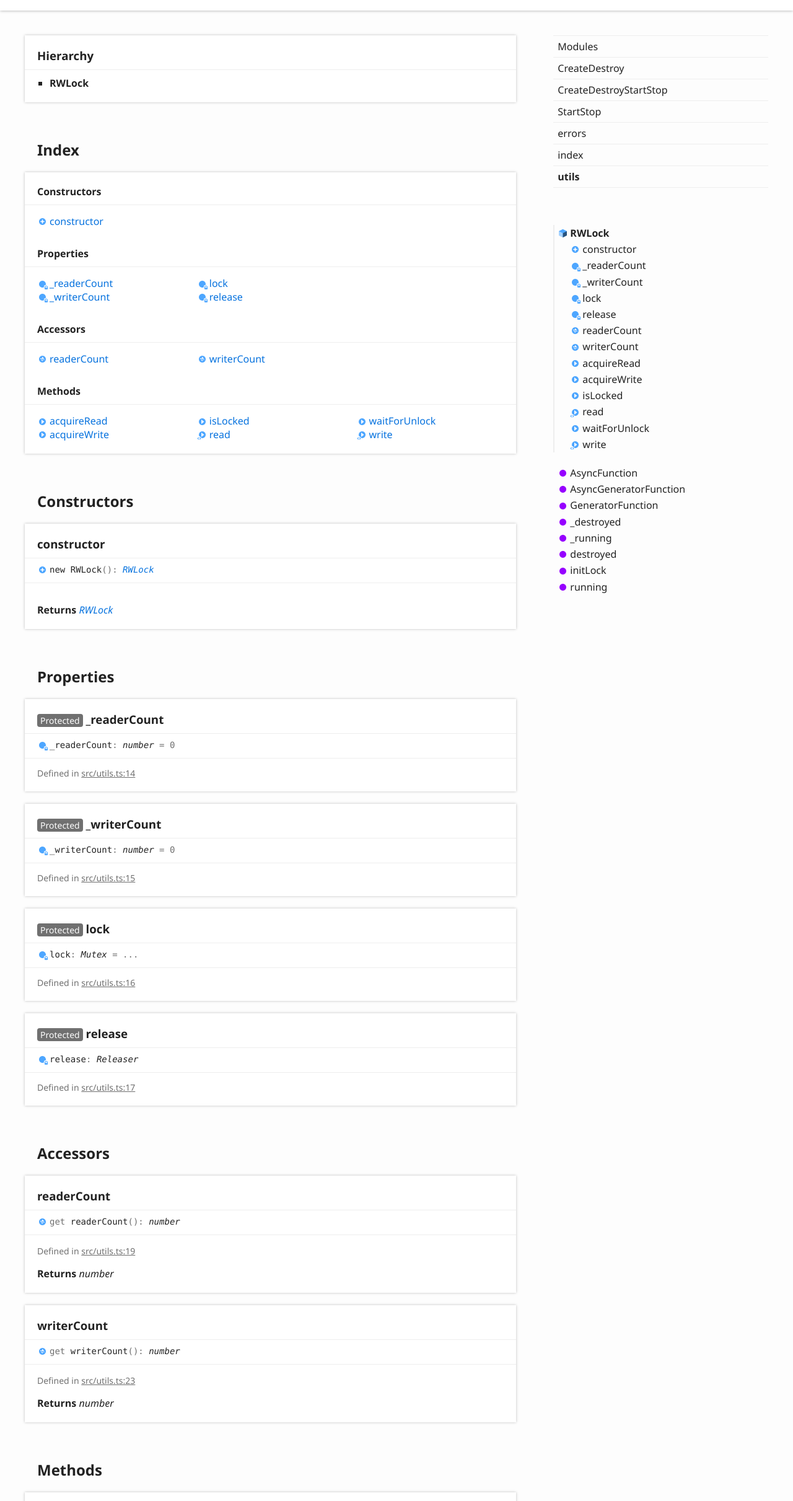
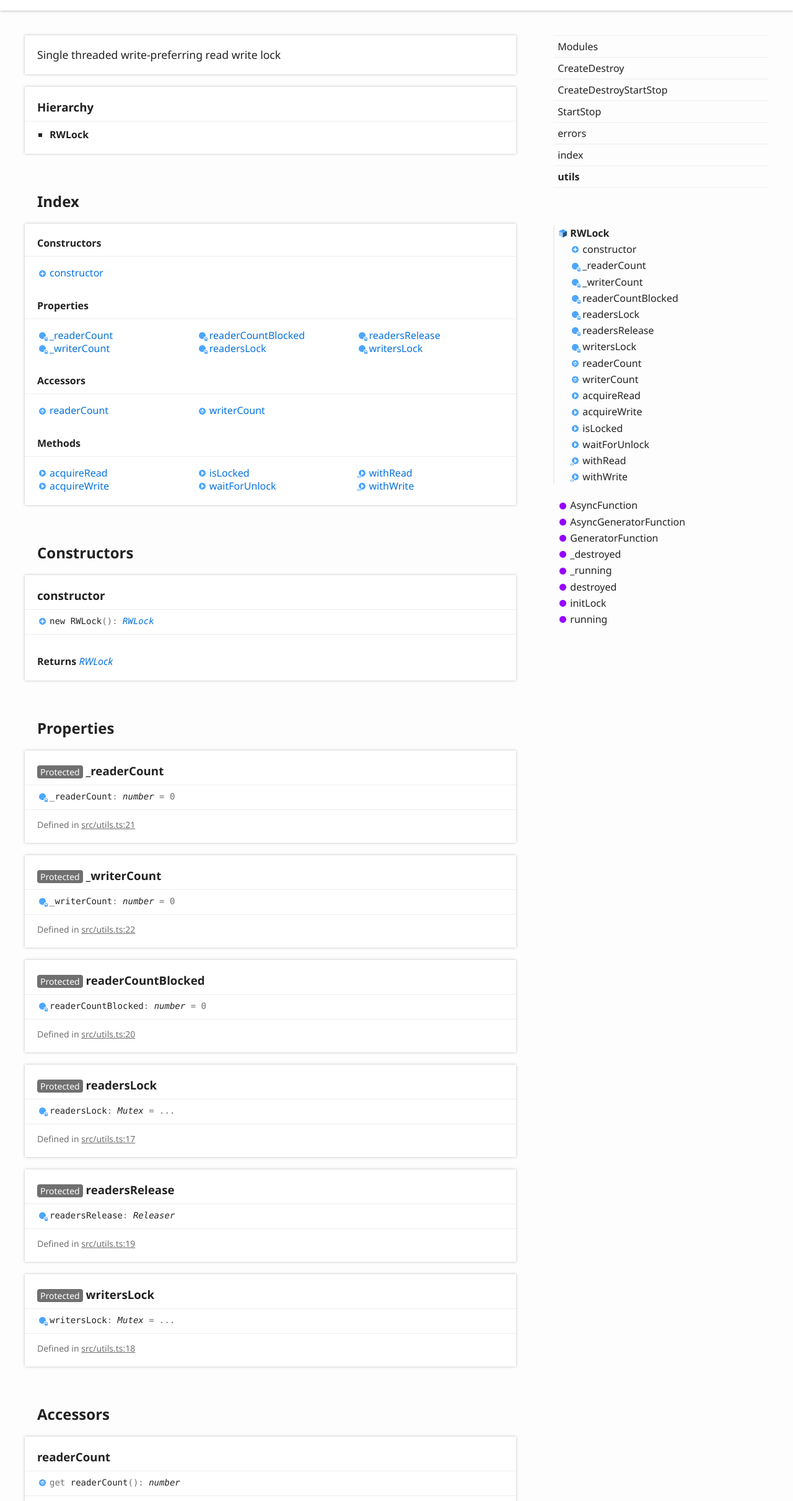
Before and after one commit to MatrixAI/js-async-init, a website: page docs/classes/utils.RWLock.html in a window 1280 px wide. Shown: the part 138-2560 px from the top of the page at 62% size. Drawn offline with Linux system fonts and the light colour scheme.

Commit message:
Updated docs

```diff
--- a/docs/classes/utils.RWLock.html
+++ b/docs/classes/utils.RWLock.html
@@ -68,6 +68,13 @@
 <div class="container container-main">
 	<div class="row">
 		<div class="col-8 col-content">
+			<section class="tsd-panel tsd-comment">
+				<div class="tsd-comment tsd-typography">
+					<div class="lead">
+						<p>Single threaded write-preferring read write lock</p>
+					</div>
+				</div>
+			</section>
 			<section class="tsd-panel tsd-hierarchy">
 				<h3>Hierarchy</h3>
 				<ul class="tsd-hierarchy">
@@ -91,8 +98,10 @@
 							<ul class="tsd-index-list">
 								<li class="tsd-kind-property tsd-parent-kind-class tsd-is-protected"><a href="utils.RWLock.html#_readerCount" class="tsd-kind-icon">_reader<wbr>Count</a></li>
 								<li class="tsd-kind-property tsd-parent-kind-class tsd-is-protected"><a href="utils.RWLock.html#_writerCount" class="tsd-kind-icon">_writer<wbr>Count</a></li>
-								<li class="tsd-kind-property tsd-parent-kind-class tsd-is-protected"><a href="utils.RWLock.html#lock" class="tsd-kind-icon">lock</a></li>
-								<li class="tsd-kind-property tsd-parent-kind-class tsd-is-protected"><a href="utils.RWLock.html#release" class="tsd-kind-icon">release</a></li>
+								<li class="tsd-kind-property tsd-parent-kind-class tsd-is-protected"><a href="utils.RWLock.html#readerCountBlocked" class="tsd-kind-icon">reader<wbr>Count<wbr>Blocked</a></li>
+								<li class="tsd-kind-property tsd-parent-kind-class tsd-is-protected"><a href="utils.RWLock.html#readersLock" class="tsd-kind-icon">readers<wbr>Lock</a></li>
+								<li class="tsd-kind-property tsd-parent-kind-class tsd-is-protected"><a href="utils.RWLock.html#readersRelease" class="tsd-kind-icon">readers<wbr>Release</a></li>
+								<li class="tsd-kind-property tsd-parent-kind-class tsd-is-protected"><a href="utils.RWLock.html#writersLock" class="tsd-kind-icon">writers<wbr>Lock</a></li>
 							</ul>
 						</section>
 						<section class="tsd-index-section ">
@@ -108,9 +117,9 @@
 								<li class="tsd-kind-method tsd-parent-kind-class"><a href="utils.RWLock.html#acquireRead" class="tsd-kind-icon">acquire<wbr>Read</a></li>
 								<li class="tsd-kind-method tsd-parent-kind-class"><a href="utils.RWLock.html#acquireWrite" class="tsd-kind-icon">acquire<wbr>Write</a></li>
 								<li class="tsd-kind-method tsd-parent-kind-class"><a href="utils.RWLock.html#isLocked" class="tsd-kind-icon">is<wbr>Locked</a></li>
-								<li class="tsd-kind-method tsd-parent-kind-class tsd-has-type-parameter"><a href="utils.RWLock.html#read" class="tsd-kind-icon">read</a></li>
 								<li class="tsd-kind-method tsd-parent-kind-class"><a href="utils.RWLock.html#waitForUnlock" class="tsd-kind-icon">wait<wbr>For<wbr>Unlock</a></li>
-								<li class="tsd-kind-method tsd-parent-kind-class tsd-has-type-parameter"><a href="utils.RWLock.html#write" class="tsd-kind-icon">write</a></li>
+								<li class="tsd-kind-method tsd-parent-kind-class tsd-has-type-parameter"><a href="utils.RWLock.html#withRead" class="tsd-kind-icon">with<wbr>Read</a></li>
+								<li class="tsd-kind-method tsd-parent-kind-class tsd-has-type-parameter"><a href="utils.RWLock.html#withWrite" class="tsd-kind-icon">with<wbr>Write</a></li>
 							</ul>
 						</section>
 					</div>
@@ -141,7 +150,7 @@
 					<div class="tsd-signature tsd-kind-icon">_reader<wbr>Count<span class="tsd-signature-symbol">:</span> <span class="tsd-signature-type">number</span><span class="tsd-signature-symbol"> = 0</span></div>
 					<aside class="tsd-sources">
 						<ul>
-							<li>Defined in <a href="https://github.com/MatrixAI/js-async-init/blob/master/src/utils.ts#L14">src/utils.ts:14</a></li>
+							<li>Defined in <a href="https://github.com/MatrixAI/js-async-init/blob/master/src/utils.ts#L21">src/utils.ts:21</a></li>
 						</ul>
 					</aside>
 				</section>
@@ -151,27 +160,47 @@
 					<div class="tsd-signature tsd-kind-icon">_writer<wbr>Count<span class="tsd-signature-symbol">:</span> <span class="tsd-signature-type">number</span><span class="tsd-signature-symbol"> = 0</span></div>
 					<aside class="tsd-sources">
 						<ul>
-							<li>Defined in <a href="https://github.com/MatrixAI/js-async-init/blob/master/src/utils.ts#L15">src/utils.ts:15</a></li>
+							<li>Defined in <a href="https://github.com/MatrixAI/js-async-init/blob/master/src/utils.ts#L22">src/utils.ts:22</a></li>
 						</ul>
 					</aside>
 				</section>
 				<section class="tsd-panel tsd-member tsd-kind-property tsd-parent-kind-class tsd-is-protected">
-					<a name="lock" class="tsd-anchor"></a>
-					<h3><span class="tsd-flag ts-flagProtected">Protected</span> lock</h3>
-					<div class="tsd-signature tsd-kind-icon">lock<span class="tsd-signature-symbol">:</span> <span class="tsd-signature-type">Mutex</span><span class="tsd-signature-symbol"> = ...</span></div>
+					<a name="readerCountBlocked" class="tsd-anchor"></a>
+					<h3><span class="tsd-flag ts-flagProtected">Protected</span> reader<wbr>Count<wbr>Blocked</h3>
+					<div class="tsd-signature tsd-kind-icon">reader<wbr>Count<wbr>Blocked<span class="tsd-signature-symbol">:</span> <span class="tsd-signature-type">number</span><span class="tsd-signature-symbol"> = 0</span></div>
 					<aside class="tsd-sources">
 						<ul>
-							<li>Defined in <a href="https://github.com/MatrixAI/js-async-init/blob/master/src/utils.ts#L16">src/utils.ts:16</a></li>
+							<li>Defined in <a href="https://github.com/MatrixAI/js-async-init/blob/master/src/utils.ts#L20">src/utils.ts:20</a></li>
 						</ul>
 					</aside>
 				</section>
 				<section class="tsd-panel tsd-member tsd-kind-property tsd-parent-kind-class tsd-is-protected">
-					<a name="release" class="tsd-anchor"></a>
-					<h3><span class="tsd-flag ts-flagProtected">Protected</span> release</h3>
-					<div class="tsd-signature tsd-kind-icon">release<span class="tsd-signature-symbol">:</span> <span class="tsd-signature-type">Releaser</span></div>
+					<a name="readersLock" class="tsd-anchor"></a>
+					<h3><span class="tsd-flag ts-flagProtected">Protected</span> readers<wbr>Lock</h3>
+					<div class="tsd-signature tsd-kind-icon">readers<wbr>Lock<span class="tsd-signature-symbol">:</span> <span class="tsd-signature-type">Mutex</span><span class="tsd-signature-symbol"> = ...</span></div>
 					<aside class="tsd-sources">
 						<ul>
 							<li>Defined in <a href="https://github.com/MatrixAI/js-async-init/blob/master/src/utils.ts#L17">src/utils.ts:17</a></li>
+						</ul>
+					</aside>
+				</section>
+				<section class="tsd-panel tsd-member tsd-kind-property tsd-parent-kind-class tsd-is-protected">
+					<a name="readersRelease" class="tsd-anchor"></a>
+					<h3><span class="tsd-flag ts-flagProtected">Protected</span> readers<wbr>Release</h3>
+					<div class="tsd-signature tsd-kind-icon">readers<wbr>Release<span class="tsd-signature-symbol">:</span> <span class="tsd-signature-type">Releaser</span></div>
+					<aside class="tsd-sources">
+						<ul>
+							<li>Defined in <a href="https://github.com/MatrixAI/js-async-init/blob/master/src/utils.ts#L19">src/utils.ts:19</a></li>
+						</ul>
+					</aside>
+				</section>
+				<section class="tsd-panel tsd-member tsd-kind-property tsd-parent-kind-class tsd-is-protected">
+					<a name="writersLock" class="tsd-anchor"></a>
+					<h3><span class="tsd-flag ts-flagProtected">Protected</span> writers<wbr>Lock</h3>
+					<div class="tsd-signature tsd-kind-icon">writers<wbr>Lock<span class="tsd-signature-symbol">:</span> <span class="tsd-signature-type">Mutex</span><span class="tsd-signature-symbol"> = ...</span></div>
+					<aside class="tsd-sources">
+						<ul>
+							<li>Defined in <a href="https://github.com/MatrixAI/js-async-init/blob/master/src/utils.ts#L18">src/utils.ts:18</a></li>
 						</ul>
 					</aside>
 				</section>
@@ -188,7 +217,7 @@
 						<li class="tsd-description">
 							<aside class="tsd-sources">
 								<ul>
-									<li>Defined in <a href="https://github.com/MatrixAI/js-async-init/blob/master/src/utils.ts#L19">src/utils.ts:19</a></li>
+									<li>Defined in <a href="https://github.com/MatrixAI/js-async-init/blob/master/src/utils.ts#L24">src/utils.ts:24</a></li>
 								</ul>
 							</aside>
 							<h4 class="tsd-returns-title">Returns <span class="tsd-signature-type">number</span></h4>
@@ -205,7 +234,7 @@
 						<li class="tsd-description">
 							<aside class="tsd-sources">
 								<ul>
-									<li>Defined in <a href="https://github.com/MatrixAI/js-async-init/blob/master/src/utils.ts#L23">src/utils.ts:23</a></li>
+									<li>Defined in <a href="https://github.com/MatrixAI/js-async-init/blob/master/src/utils.ts#L28">src/utils.ts:28</a></li>
 								</ul>
 							</aside>
 							<h4 class="tsd-returns-title">Returns <span class="tsd-signature-type">number</span></h4>
@@ -225,7 +254,7 @@
 						<li class="tsd-description">
 							<aside class="tsd-sources">
 								<ul>
-									<li>Defined in <a href="https://github.com/MatrixAI/js-async-init/blob/master/src/utils.ts#L55">src/utils.ts:55</a></li>
+									<li>Defined in <a href="https://github.com/MatrixAI/js-async-init/blob/master/src/utils.ts#L50">src/utils.ts:50</a></li>
 								</ul>
 							</aside>
 							<h4 class="tsd-returns-title">Returns <span class="tsd-signature-type">Promise</span><span class="tsd-signature-symbol">&lt;</span><span class="tsd-signature-symbol">(</span><span class="tsd-signature-symbol">)</span><span class="tsd-signature-symbol"> =&gt; </span><span class="tsd-signature-type">void</span><span class="tsd-signature-symbol">&gt;</span></h4>
@@ -259,24 +288,41 @@
 						<li class="tsd-description">
 							<aside class="tsd-sources">
 								<ul>
-									<li>Defined in <a href="https://github.com/MatrixAI/js-async-init/blob/master/src/utils.ts#L79">src/utils.ts:79</a></li>
+									<li>Defined in <a href="https://github.com/MatrixAI/js-async-init/blob/master/src/utils.ts#L81">src/utils.ts:81</a></li>
 								</ul>
 							</aside>
 							<h4 class="tsd-returns-title">Returns <span class="tsd-signature-type">boolean</span></h4>
 						</li>
 					</ul>
 				</section>
-				<section class="tsd-panel tsd-member tsd-kind-method tsd-parent-kind-class tsd-has-type-parameter">
-					<a name="read" class="tsd-anchor"></a>
-					<h3>read</h3>
-					<ul class="tsd-signatures tsd-kind-method tsd-parent-kind-class tsd-has-type-parameter">
-						<li class="tsd-signature tsd-kind-icon">read&lt;T&gt;<span class="tsd-signature-symbol">(</span>f<span class="tsd-signature-symbol">: </span><span class="tsd-signature-symbol">(</span><span class="tsd-signature-symbol">)</span><span class="tsd-signature-symbol"> =&gt; </span><span class="tsd-signature-type">Promise</span><span class="tsd-signature-symbol">&lt;</span><span class="tsd-signature-type">T</span><span class="tsd-signature-symbol">&gt;</span><span class="tsd-signature-symbol">)</span><span class="tsd-signature-symbol">: </span><span class="tsd-signature-type">Promise</span><span class="tsd-signature-symbol">&lt;</span><span class="tsd-signature-type">T</span><span class="tsd-signature-symbol">&gt;</span></li>
+				<section class="tsd-panel tsd-member tsd-kind-method tsd-parent-kind-class">
+					<a name="waitForUnlock" class="tsd-anchor"></a>
+					<h3>wait<wbr>For<wbr>Unlock</h3>
+					<ul class="tsd-signatures tsd-kind-method tsd-parent-kind-class">
+						<li class="tsd-signature tsd-kind-icon">wait<wbr>For<wbr>Unlock<span class="tsd-signature-symbol">(</span><span class="tsd-signature-symbol">)</span><span class="tsd-signature-symbol">: </span><span class="tsd-signature-type">Promise</span><span class="tsd-signature-symbol">&lt;</span><span class="tsd-signature-type">void</span><span class="tsd-signature-symbol">&gt;</span></li>
 					</ul>
 					<ul class="tsd-descriptions">
 						<li class="tsd-description">
 							<aside class="tsd-sources">
 								<ul>
-									<li>Defined in <a href="https://github.com/MatrixAI/js-async-init/blob/master/src/utils.ts#L27">src/utils.ts:27</a></li>
+									<li>Defined in <a href="https://github.com/MatrixAI/js-async-init/blob/master/src/utils.ts#L85">src/utils.ts:85</a></li>
+								</ul>
+							</aside>
+							<h4 class="tsd-returns-title">Returns <span class="tsd-signature-type">Promise</span><span class="tsd-signature-symbol">&lt;</span><span class="tsd-signature-type">void</span><span class="tsd-signature-symbol">&gt;</span></h4>
+						</li>
+					</ul>
+				</section>
+				<section class="tsd-panel tsd-member tsd-kind-method tsd-parent-kind-class tsd-has-type-parameter">
+					<a name="withRead" class="tsd-anchor"></a>
+					<h3>with<wbr>Read</h3>
+					<ul class="tsd-signatures tsd-kind-method tsd-parent-kind-class tsd-has-type-parameter">
+						<li class="tsd-signature tsd-kind-icon">with<wbr>Read&lt;T&gt;<span class="tsd-signature-symbol">(</span>f<span class="tsd-signature-symbol">: </span><span class="tsd-signature-symbol">(</span><span class="tsd-signature-symbol">)</span><span class="tsd-signature-symbol"> =&gt; </span><span class="tsd-signature-type">Promise</span><span class="tsd-signature-symbol">&lt;</span><span class="tsd-signature-type">T</span><span class="tsd-signature-symbol">&gt;</span><span class="tsd-signature-symbol">)</span><span class="tsd-signature-symbol">: </span><span class="tsd-signature-type">Promise</span><span class="tsd-signature-symbol">&lt;</span><span class="tsd-signature-type">T</span><span class="tsd-signature-symbol">&gt;</span></li>
+					</ul>
+					<ul class="tsd-descriptions">
+						<li class="tsd-description">
+							<aside class="tsd-sources">
+								<ul>
+									<li>Defined in <a href="https://github.com/MatrixAI/js-async-init/blob/master/src/utils.ts#L32">src/utils.ts:32</a></li>
 								</ul>
 							</aside>
 							<h4 class="tsd-type-parameters-title">Type parameters</h4>
@@ -307,34 +353,17 @@
 						</li>
 					</ul>
 				</section>
-				<section class="tsd-panel tsd-member tsd-kind-method tsd-parent-kind-class">
-					<a name="waitForUnlock" class="tsd-anchor"></a>
-					<h3>wait<wbr>For<wbr>Unlock</h3>
-					<ul class="tsd-signatures tsd-kind-method tsd-parent-kind-class">
-						<li class="tsd-signature tsd-kind-icon">wait<wbr>For<wbr>Unlock<span class="tsd-signature-symbol">(</span><span class="tsd-signature-symbol">)</span><span class="tsd-signature-symbol">: </span><span class="tsd-signature-type">Promise</span><span class="tsd-signature-symbol">&lt;</span><span class="tsd-signature-type">void</span><span class="tsd-signature-symbol">&gt;</span></li>
+				<section class="tsd-panel tsd-member tsd-kind-method tsd-parent-kind-class tsd-has-type-parameter">
+					<a name="withWrite" class="tsd-anchor"></a>
+					<h3>with<wbr>Write</h3>
+					<ul class="tsd-signatures tsd-kind-method tsd-parent-kind-class tsd-has-type-parameter">
+						<li class="tsd-signature tsd-kind-icon">with<wbr>Write&lt;T&gt;<span class="tsd-signature-symbol">(</span>f<span class="tsd-signature-symbol">: </span><span class="tsd-signature-symbol">(</span><span class="tsd-signature-symbol">)</span><span class="tsd-signature-symbol"> =&gt; </span><span class="tsd-signature-type">Promise</span><span class="tsd-signature-symbol">&lt;</span><span class="tsd-signature-type">T</span><span class="tsd-signature-symbol">&gt;</span><span class="tsd-signature-symbol">)</span><span class="tsd-signature-symbol">: </span><span class="tsd-signature-type">Promise</span><span class="tsd-signature-symbol">&lt;</span><span class="tsd-signature-type">T</span><span class="tsd-signature-symbol">&gt;</span></li>
 					</ul>
 					<ul class="tsd-descriptions">
 						<li class="tsd-description">
 							<aside class="tsd-sources">
 								<ul>
-									<li>Defined in <a href="https://github.com/MatrixAI/js-async-init/blob/master/src/utils.ts#L83">src/utils.ts:83</a></li>
-								</ul>
-							</aside>
-							<h4 class="tsd-returns-title">Returns <span class="tsd-signature-type">Promise</span><span class="tsd-signature-symbol">&lt;</span><span class="tsd-signature-type">void</span><span class="tsd-signature-symbol">&gt;</span></h4>
-						</li>
-					</ul>
-				</section>
-				<section class="tsd-panel tsd-member tsd-kind-method tsd-parent-kind-class tsd-has-type-parameter">
-					<a name="write" class="tsd-anchor"></a>
-					<h3>write</h3>
-					<ul class="tsd-signatures tsd-kind-method tsd-parent-kind-class tsd-has-type-parameter">
-						<li class="tsd-signature tsd-kind-icon">write&lt;T&gt;<span class="tsd-signature-symbol">(</span>f<span class="tsd-signature-symbol">: </span><span class="tsd-signature-symbol">(</span><span class="tsd-signature-symbol">)</span><span class="tsd-signature-symbol"> =&gt; </span><span class="tsd-signature-type">Promise</span><span class="tsd-signature-symbol">&lt;</span><span class="tsd-signature-type">T</span><span class="tsd-signature-symbol">&gt;</span><span class="tsd-signature-symbol">)</span><span class="tsd-signature-symbol">: </span><span class="tsd-signature-type">Promise</span><span class="tsd-signature-symbol">&lt;</span><span class="tsd-signature-type">T</span><span class="tsd-signature-symbol">&gt;</span></li>
-					</ul>
-					<ul class="tsd-descriptions">
-						<li class="tsd-description">
-							<aside class="tsd-sources">
-								<ul>
-									<li>Defined in <a href="https://github.com/MatrixAI/js-async-init/blob/master/src/utils.ts#L44">src/utils.ts:44</a></li>
+									<li>Defined in <a href="https://github.com/MatrixAI/js-async-init/blob/master/src/utils.ts#L41">src/utils.ts:41</a></li>
 								</ul>
 							</aside>
 							<h4 class="tsd-type-parameters-title">Type parameters</h4>
@@ -410,10 +439,16 @@
 								<a href="utils.RWLock.html#_writerCount" class="tsd-kind-icon">_writer<wbr>Count</a>
 							</li>
 							<li class=" tsd-kind-property tsd-parent-kind-class tsd-is-protected">
-								<a href="utils.RWLock.html#lock" class="tsd-kind-icon">lock</a>
+								<a href="utils.RWLock.html#readerCountBlocked" class="tsd-kind-icon">reader<wbr>Count<wbr>Blocked</a>
 							</li>
 							<li class=" tsd-kind-property tsd-parent-kind-class tsd-is-protected">
-								<a href="utils.RWLock.html#release" class="tsd-kind-icon">release</a>
+								<a href="utils.RWLock.html#readersLock" class="tsd-kind-icon">readers<wbr>Lock</a>
+							</li>
+							<li class=" tsd-kind-property tsd-parent-kind-class tsd-is-protected">
+								<a href="utils.RWLock.html#readersRelease" class="tsd-kind-icon">readers<wbr>Release</a>
+							</li>
+							<li class=" tsd-kind-property tsd-parent-kind-class tsd-is-protected">
+								<a href="utils.RWLock.html#writersLock" class="tsd-kind-icon">writers<wbr>Lock</a>
 							</li>
 							<li class=" tsd-kind-get-signature tsd-parent-kind-class">
 								<a href="utils.RWLock.html#readerCount" class="tsd-kind-icon">reader<wbr>Count</a>
@@ -430,14 +465,14 @@
 							<li class=" tsd-kind-method tsd-parent-kind-class">
 								<a href="utils.RWLock.html#isLocked" class="tsd-kind-icon">is<wbr>Locked</a>
 							</li>
-							<li class=" tsd-kind-method tsd-parent-kind-class tsd-has-type-parameter">
-								<a href="utils.RWLock.html#read" class="tsd-kind-icon">read</a>
-							</li>
 							<li class=" tsd-kind-method tsd-parent-kind-class">
 								<a href="utils.RWLock.html#waitForUnlock" class="tsd-kind-icon">wait<wbr>For<wbr>Unlock</a>
 							</li>
 							<li class=" tsd-kind-method tsd-parent-kind-class tsd-has-type-parameter">
-								<a href="utils.RWLock.html#write" class="tsd-kind-icon">write</a>
+								<a href="utils.RWLock.html#withRead" class="tsd-kind-icon">with<wbr>Read</a>
+							</li>
+							<li class=" tsd-kind-method tsd-parent-kind-class tsd-has-type-parameter">
+								<a href="utils.RWLock.html#withWrite" class="tsd-kind-icon">with<wbr>Write</a>
 							</li>
 						</ul>
 					</li>
```
Also changed, not shown: docs/modules/utils.html (+3 -3 lines), docs/assets/js/search.js.
